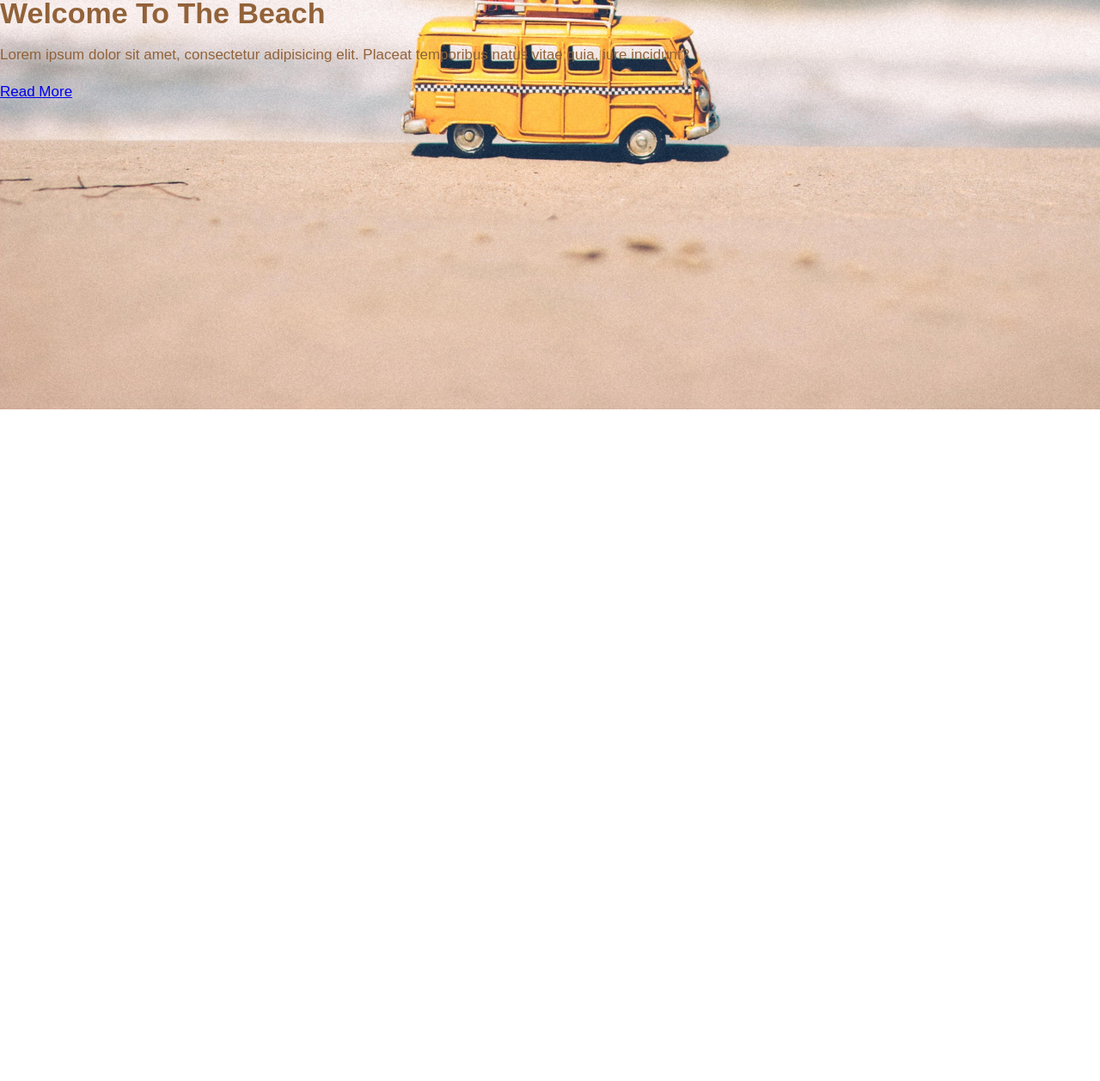
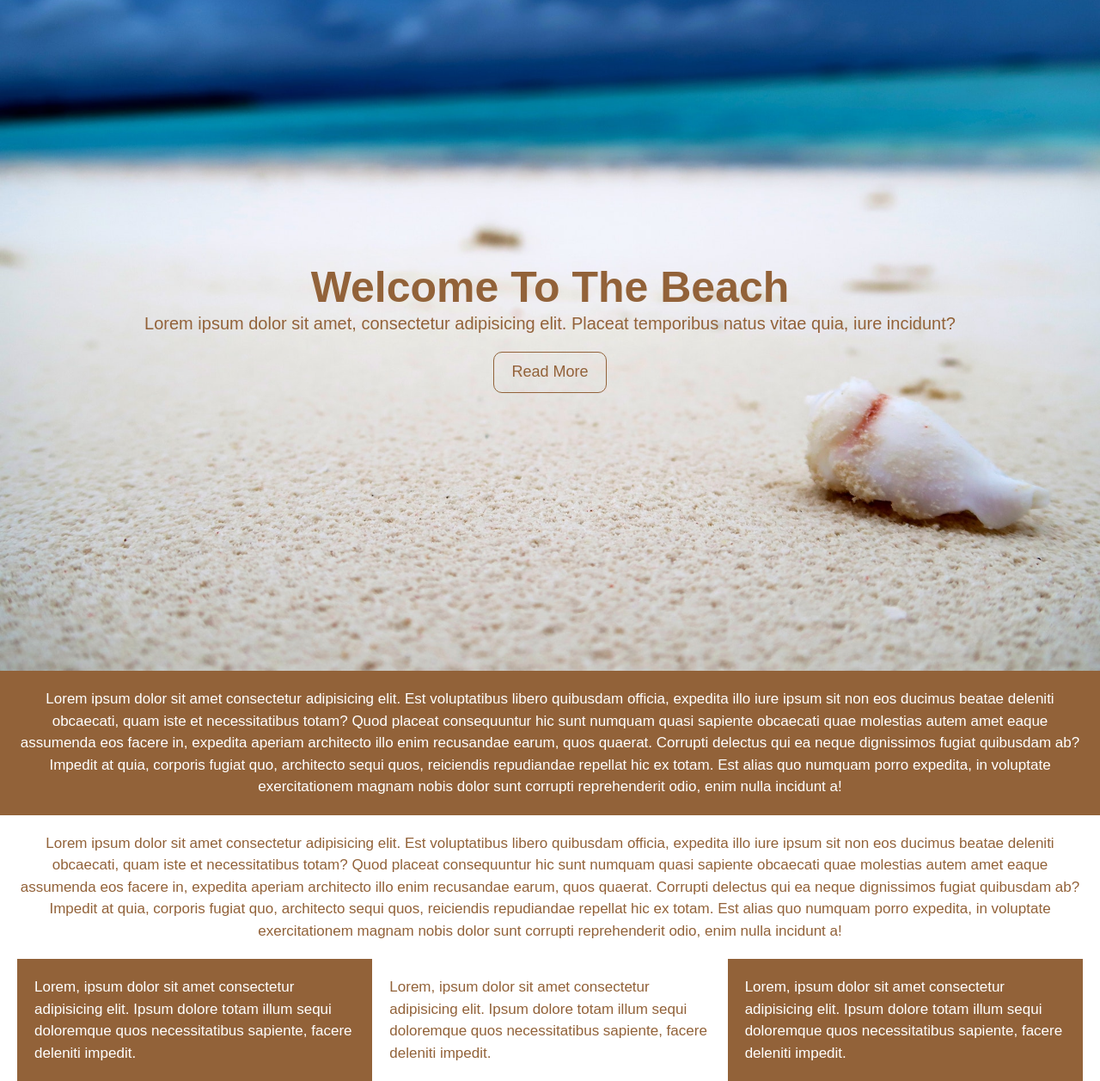
Before and after one commit to kaurnavjeet/beach, a plain HTML site: page index.html in a window 1280 px wide. Shown: the part 20-1277 px from the top of the page at 86% size. Before the commit the page ends 800 px from the top, so only its background shows below. Drawn offline with Linux system fonts and the light colour scheme.

Commit message:
Responsive Full Page Image: complete

```diff
--- a/css/style.css
+++ b/css/style.css
@@ -1,13 +1,77 @@
+* {
+  margin: 0;
+  padding: 0;
+}
+
 body {
   margin: 0;
   font-family: Arial, Helvetica, sans-serif;
   font-size: 17px;
   color: #926239;
   line-height: 1.5em;
-  background: url(../images/showcase.jpeg);
+}
+
+#showcase {
+  background: url(../images/beachshowcase.jpeg);
   background-size: cover;
   background-position: center;
   background-repeat: no-repeat;
+  display: flex;
+  flex-direction: column;
+  flex: 0 1 100vw;
+  height: 100vh;
+  justify-content: center;
+  align-items: center;
+  text-align: center;
+  padding: 0 20px;
+}
 
+#showcase h1 {
+  font-size: 50px;
+  line-height: 1.2;
+}
 
+#showcase p {
+  font-size: 20px;
 }
+
+#showcase .button {
+  font-size: 18px;
+  text-decoration: none;
+  color: #926239;
+  border: 1px solid #926239;
+  padding: 10px 20px;
+  border-radius: 10px;
+  margin-top: 20px;
+}
+
+#showcase .button:hover {
+  background: #926239;
+  color: #fff;
+}
+
+#section-a {
+  background-color: #926239;
+  color: #fff;
+  padding: 20px;
+  text-align: center;
+}
+
+#section-b {
+  padding: 20px;
+  text-align: center;
+}
+
+#section-c {
+  display: flex;
+  padding: 0 20px;
+}
+
+#section-c div:nth-child(odd) {
+  background-color: #926239;
+  color: #fff;
+}
+
+#section-c div {
+  padding: 20px;
+}
--- a/index.html
+++ b/index.html
@@ -13,5 +13,26 @@
     <p>Lorem ipsum dolor sit amet, consectetur adipisicing elit. Placeat temporibus natus vitae quia, iure incidunt?</p>
     <a href="#" class="button">Read More</a>
   </header>
+
+  <section id="section-a">
+    <p>Lorem ipsum dolor sit amet consectetur adipisicing elit. Est voluptatibus libero quibusdam officia, expedita illo iure ipsum sit non eos ducimus beatae deleniti obcaecati, quam iste et necessitatibus totam? Quod placeat consequuntur hic sunt numquam quasi sapiente obcaecati quae molestias autem amet eaque assumenda eos facere in, expedita aperiam architecto illo enim recusandae earum, quos quaerat. Corrupti delectus qui ea neque dignissimos fugiat quibusdam ab? Impedit at quia, corporis fugiat quo, architecto sequi quos, reiciendis repudiandae repellat hic ex totam. Est alias quo numquam porro expedita, in voluptate exercitationem magnam nobis dolor sunt corrupti reprehenderit odio, enim nulla incidunt a!</p>
+  </section>
+
+  <section id="section-b">
+    <p>Lorem ipsum dolor sit amet consectetur adipisicing elit. Est voluptatibus libero quibusdam officia, expedita illo iure ipsum sit non eos ducimus beatae deleniti obcaecati, quam iste et necessitatibus totam? Quod placeat consequuntur hic sunt numquam quasi sapiente obcaecati quae molestias autem amet eaque assumenda eos facere in, expedita aperiam architecto illo enim recusandae earum, quos quaerat. Corrupti delectus qui ea neque dignissimos fugiat quibusdam ab? Impedit at quia, corporis fugiat quo, architecto sequi quos, reiciendis repudiandae repellat hic ex totam. Est alias quo numquam porro expedita, in voluptate exercitationem magnam nobis dolor sunt corrupti reprehenderit odio, enim nulla incidunt a!</p>
+  </section>
+
+  <section id="section-c">
+    <div class="box1">
+      Lorem, ipsum dolor sit amet consectetur adipisicing elit. Ipsum dolore totam illum sequi doloremque quos necessitatibus sapiente, facere deleniti impedit.
+    </div>
+    <div class="box2">
+      Lorem, ipsum dolor sit amet consectetur adipisicing elit. Ipsum dolore totam illum sequi doloremque quos necessitatibus sapiente, facere deleniti impedit.
+    </div>
+    <div class="box3">
+      Lorem, ipsum dolor sit amet consectetur adipisicing elit. Ipsum dolore totam illum sequi doloremque quos necessitatibus sapiente, facere deleniti impedit.
+    </div>
+  </section>
+
 </body>
 </html>
```
Also changed, not shown: images/beachshowcase.jpeg (added), images/showcase.jpeg (deleted).
